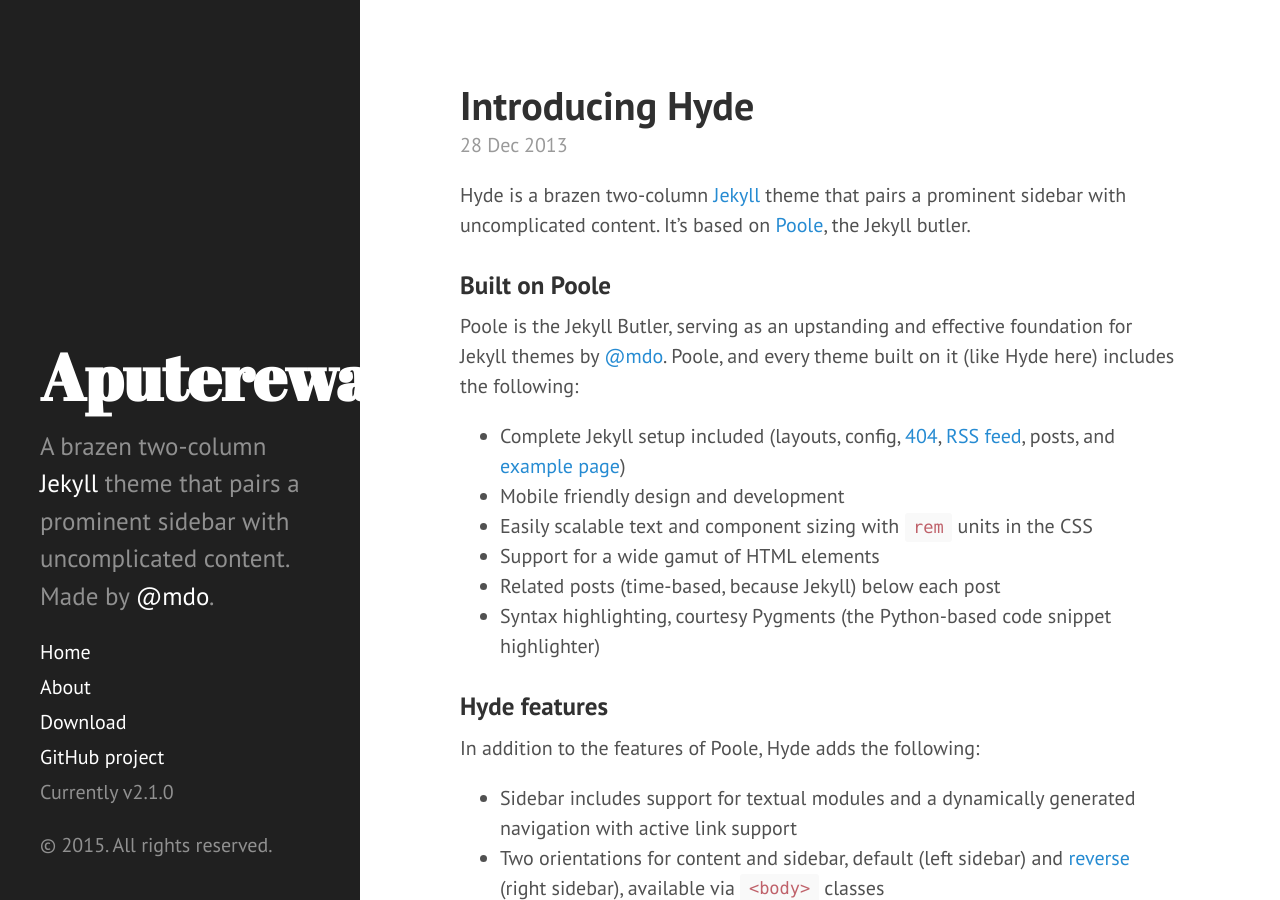
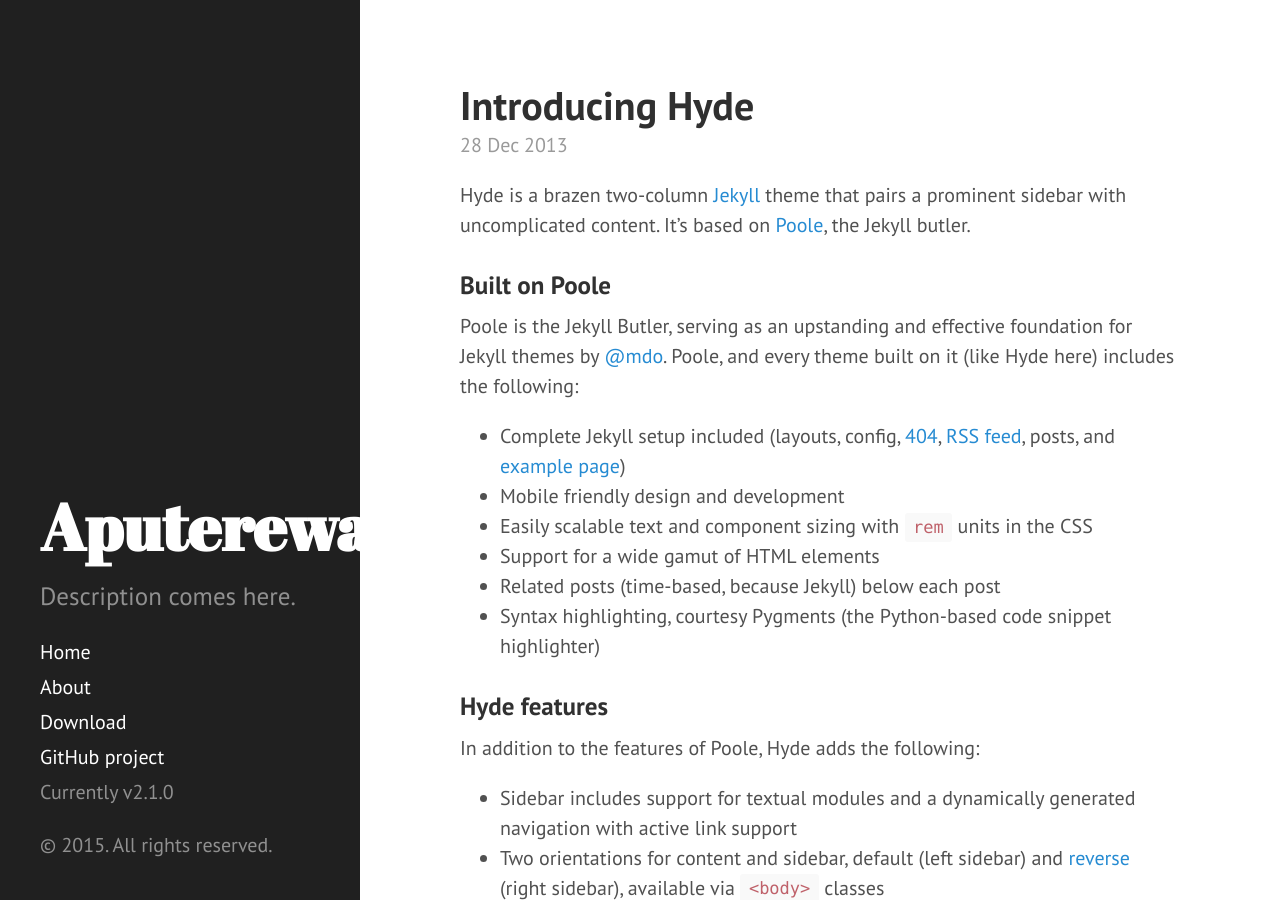
Before and after one commit to aputerewa/aputerewa.cz, a Jekyll site: the page built from index.html, in a window 1280 px wide and 900 px high. Built offline with Jekyll 4.4.1, drawn with Linux system fonts in a browser that asks for light colours; Markdown is read by kramdown in place of the engine named in the settings; the list of posts is cut into pages by our own code.

Commit message:
Update _config.yml

```diff
--- a/_config.yml
+++ b/_config.yml
@@ -9,7 +9,7 @@ relative_permalinks: true
 # Setup
 title:            Aputerewa
 tagline:          'Aputerewa'
-description:      'A brazen two-column <a href="http://jekyllrb.com" target="_blank">Jekyll</a> theme that pairs a prominent sidebar with uncomplicated content. Made by <a href="https://twitter.com/mdo" target="_blank">@mdo</a>.'
+description:      'Description comes here.'
 url:              http://aputerewa.github.io/
 baseurl:          /aputerewa.cz/
 
```
